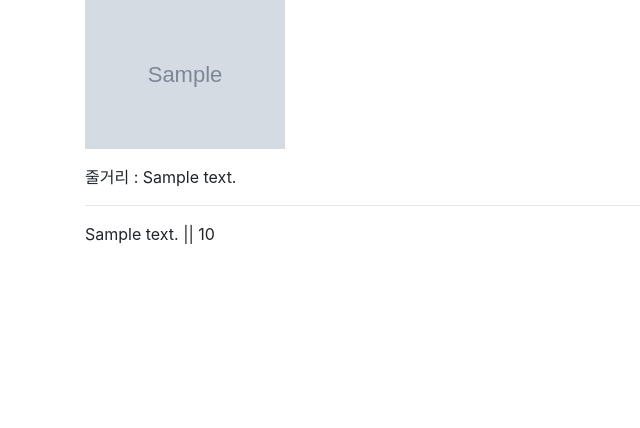
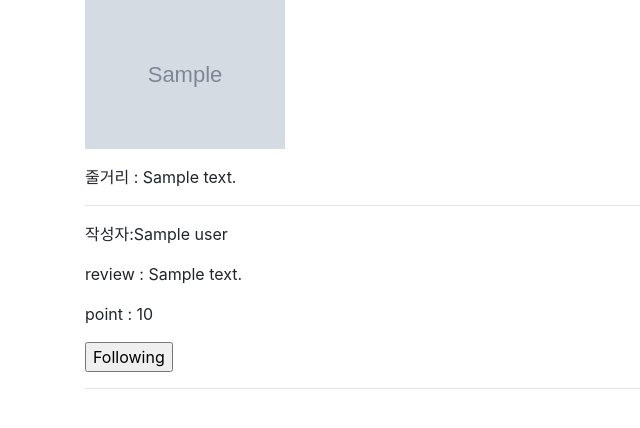
Before and after one commit to woodg1207/project10, a Django app: template movies/templates/movies/detail.html in a window 1280 px wide. Shown: the part 178-606 px from the top of the page, without its empty margins (0-640 px from the left). Run offline with Django 3.2, Linux system fonts and the light colour scheme; the template is opened without the code that fills it: most values are stand-ins (such as "Sample title", 1, 10 or a date in 2020); grey boxes marked "Sample" are stand-in pictures; some libraries are stand-ins or nearby versions.

Commit message:
commit follow

```diff
--- a/movies/templates/movies/detail.html
+++ b/movies/templates/movies/detail.html
@@ -8,17 +8,36 @@
 <p>줄거리 : {{movie.description}}</p>
 
 
-<hr>
+
 
 {% for review in reviews %}
-<p>{{review.content}} || {{review.score}}</p>
+<hr>
+<p>작성자:{{ review.user }} </p>
+<p>
+review : {{review.content}}
+</p>
+<p>
+point : {{review.score}}
+</p>
 {% if user == review.user %}
 <form action="{% url 'movies:review_delete' movie.pk review.pk %}" method="POST">
   {% csrf_token %}
   <input type="submit" value="삭제">
 </form>
+{% else %}
+  {% if user in follower %}
+    <form action="{% url 'movies:follow' movie.pk person.pk%}">
+      <input type="submit" value="UnFollow">
+    </form>
+  {% else %}
+    <form action="{% url 'movies:follow' movie.pk person.pk %}">
+      <input type="submit" value="Following">
+    </form>
+  {% endif %}
+    {% csrf_token %}
 {% endif %}
 {% endfor %}
+<hr>
 {% if user.is_authenticated %}
 <form action="{% url 'movies:review_create' movie.pk %}" method="POST">
   {% csrf_token %}
--- a/movies/templates/movies/index.html
+++ b/movies/templates/movies/index.html
@@ -6,6 +6,7 @@
     <a href="{% url 'movies:detail' movie.pk %}">
     <img src="{{movie.poster_url}}" alt="{{movie.title}}이미지" width="200px" height="300px">
     </a>
+    <br>
     <a href="{% url 'movies:like' movie.pk %}">
       {% if user in movie.like_users.all %}
         좋아요 취소
```
